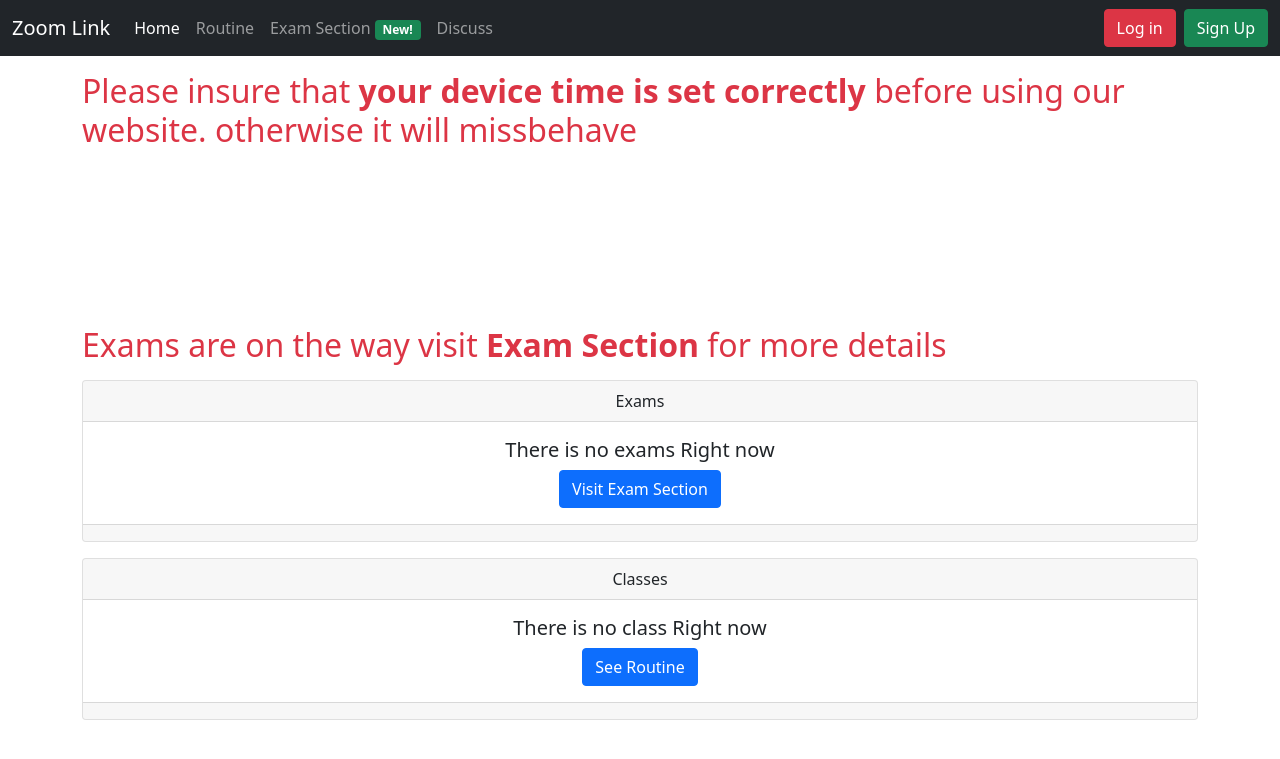
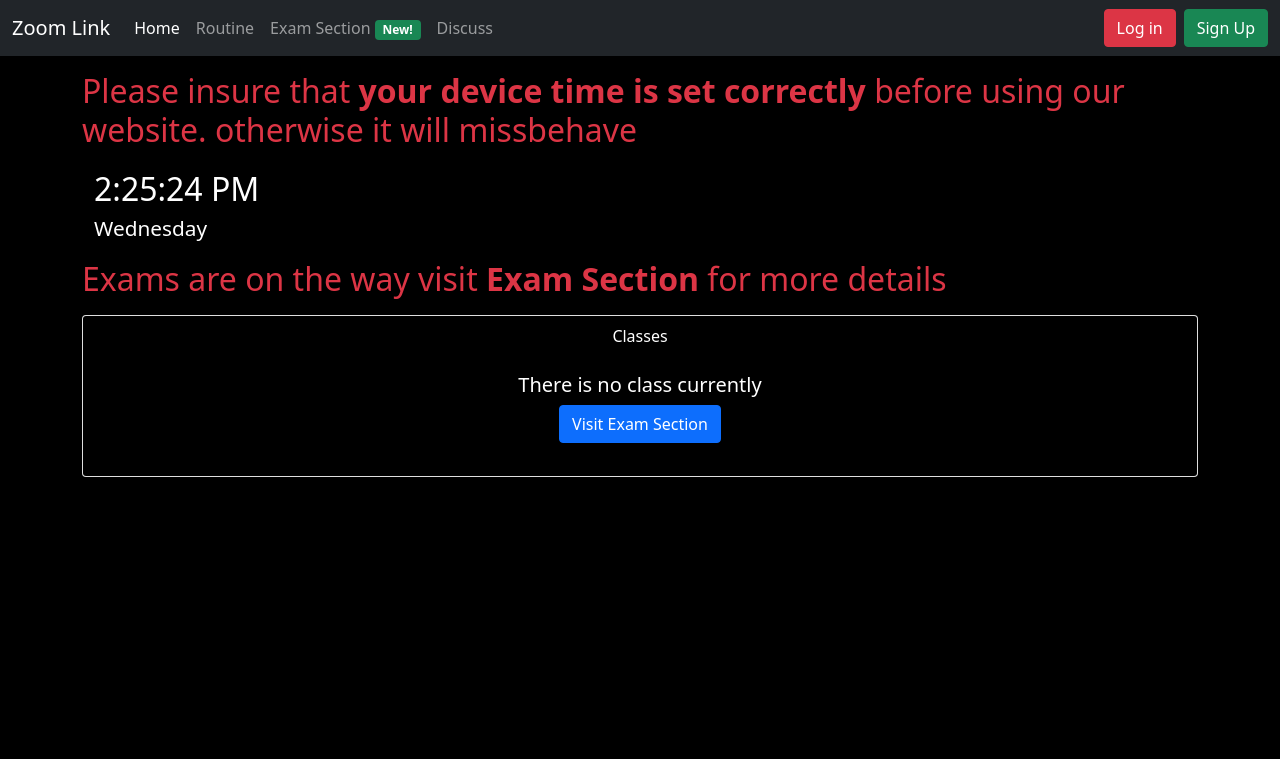
Before and after one commit to mahi736/zoomlink, a PHP site: page / in a window 1280 px wide. Shown: the top 759 px of the page. Run offline with PHP 8.4, Linux system fonts and the light colour scheme; some libraries are stand-ins or nearby versions.

Commit message:
dark theme and automate

```diff
--- a/discuss.php
+++ b/discuss.php
@@ -95,6 +95,10 @@ else{
     <script src="https://cdn.jsdelivr.net/npm/sweetalert2@10"></script>
     <style>
     /* extra css */
+    body{
+        background-color: black !important;
+        color: white !important;
+    }
     h3 {
         color: green;
     }
--- a/exam.php
+++ b/exam.php
@@ -15,6 +15,10 @@ session_start(); // statrs the session
 
     <title>Exam Section</title>
     <style>
+    body{
+        background-color: black !important;
+        color: white !important;
+    }
     .img-fluid {
         height: 100%;
         width: 100%;
--- a/index.php
+++ b/index.php
@@ -1,36 +1,3 @@
-<?php
-date_default_timezone_set('Asia/Dhaka'); // seting our timezone
-$time_string = date("Gi"); // returns a string
-$time = (int)$time_string; // converting the string to integar
-// setting up Default values of the routine
-$exam_1 = false;
-$exam_2 = false;
-$no_exam = true;
-$no_class = true;
-$class_1 = false;
-$class_2 = false;
-include 'partials/_dbconnect.php';
-// setting the routine.
-if($time > 945 && $time <= 1050){
-    $exam_1 = true;
-    $no_exam = false;
-}
-if($time > 1050 && $time <= 1140){
-    $exam_2 = true;
-    $no_exam = false;
-}
-if($time > 1140 && $time <= 1230){
-    $class_1 = true;
-    $no_class = false;
-}
-if($time > 1230 && $time <= 1320){
-    $class_2 = true;
-    $no_class = false;
-}
-// if(date('l') == "Friday"){
-// }
-
-?>
 <!doctype html>
 <html lang="en">
 
@@ -48,6 +15,13 @@ if($time > 1230 && $time <= 1320){
     <!-- extra css -->
 
     <style>
+    body{
+        background-color: black !important;
+        color: white;
+    }
+    .card-header, .card-body, .card-footer{
+        background-color: black !important;
+    }
     .fix {
         display: flex;
         justify-content: right;
@@ -55,6 +29,13 @@ if($time > 1230 && $time <= 1320){
 
     h3 {
         color: green;
+    }
+    #clock{
+        color: white;
+        font-size: 2rem;
+    }
+    #datebl{
+        font-size: 1.3rem;
     }
     </style>
 </head>
@@ -71,7 +52,7 @@ if($time > 1230 && $time <= 1320){
             website.
             otherwise it will missbehave</h2>
         <!-- clock -->
-        <div class="fix">
+        <!-- <div class="fix">
             <div class="cleanslate w24tz-current-time w24tz-middle"
                 style="display: inline-block !important; visibility: hidden !important; min-width:300px !important; min-height:145px !important;">
                 <p><a href="//24timezones.com/Dhaka/time" style="text-decoration: none" class="clock24"
@@ -79,128 +60,27 @@ if($time > 1230 && $time <= 1320){
                         title="Dhaka Time" target="_blank" rel="nofollow">Time in Dhaka</a></p>
                 <div id="clock_block_cb5fd1bb52daa5a"></div>
             </div>
+        </div> -->
+        <!-- <script type="text/javascript" src="//w.24timezones.com/l.js" async></script> -->
+        <div class="container">
+            <div id="clock"></div>
+            <div id="datebl"></div>
         </div>
-        <script type="text/javascript" src="//w.24timezones.com/l.js" async></script>
         <h2 class="text-danger my-3">Exams are on the way visit <b>Exam Section</b> for more details</h2>
-        <!-- exam section  -->
-        <?php
-            if($no_exam){
-                echo '<div class="card text-center my-3">
+        <div class="card text-center my-3">
             <div class="card-header">
-                    Exams
+                Classes
             </div>
             <div class="card-body">
-                    <h5 class="card-title">There is no exams Right now</h5>
+                <h5 id="teach" class="card-title"></h5>
+                <p id="passbl" class="card-title"></p>
+                <a id="button" class="btn btn-outline-danger" target="_blank">Join class</a>
                 <a href="exam.php" class="btn btn-primary">Visit Exam Section</a>
             </div>
             <div class="card-footer text-muted">
 
             </div>
-            </div>';
-            }
-            if($exam_1){
-                $sql = "SELECT * FROM `exams` WHERE `no.` = 1";
-                $result = mysqli_query($conn, $sql);
-                $row = mysqli_fetch_assoc($result);
-                $subject = $row['subject'];
-                echo '<div class="card text-center my-3">
-                <div class="card-header">
-                    Exams
         </div>
-                <div class="card-body">
-                    <h5 class="card-title">'. $subject .' Exam (RK Sir)</h5>
-                    <p class="card-text">Id: 5152750300 pass: rk@rumc</p>
-                    <a href="https://us05web.zoom.us/j/5152750300?pwd=RDRSWGxqT0pIUWNPcXIyTU1pSFJZUT09" target="_blank" class="btn btn-outline-danger">Join Exam</a>
-                    <a href="exam.php" class="btn btn-primary">View Details</a>
-                </div>
-                <div class="card-footer text-muted">
-                </div>
-            </div>';
-            }
-            if($exam_2){
-                $sql = "SELECT * FROM `exams` WHERE `no.` = 2";
-                $result = mysqli_query($conn, $sql);
-                $row = mysqli_fetch_assoc($result);
-                $subject = $row['subject'];
-                echo '<div class="card text-center my-3">
-                <div class="card-header">
-                    Exams
-                </div>
-                <div class="card-body">
-                    <h5 class="card-title">'. $subject .' Exam (INL Miss)</h5>
-                    <p class="card-text">Id: 9112900414 pass: inl@rumc</p>
-                    <a href="https://us04web.zoom.us/j/9112900414?pwd=YU80RXd1V0JwVVFkK0JOZWVMSDJUQT09" target="_blank" class="btn btn-outline-danger">Join Exam</a>
-                    <a href="exam.php" class="btn btn-primary">View Details</a>
-                </div>
-                <div class="card-footer text-muted">
-                </div>
-            </div>';
-            }
-        ?>
-
-        <!-- class section -->
-        <?php
-            if($no_class){
-                echo '<div class="card text-center my-3">
-                <div class="card-header">
-                    Classes
-                </div>
-                <div class="card-body">
-                    <h5 class="card-title">There is no class Right now</h5>
-                    <a href="exam.php" class="btn btn-primary">See Routine</a>
-                </div>
-                <div class="card-footer text-muted">
-
-                </div>
-            </div>';
-            }
-            if($class_1){
-                $sql = "SELECT * FROM `classes` WHERE `no.` = 1";
-                $result = mysqli_query($conn, $sql);
-                $row = mysqli_fetch_assoc($result);
-                $teacher = $row['teacher'];
-                $subject = $row['subject'];
-                $sql = "SELECT * FROM `teachers` WHERE `teacher` = '$teacher'";
-                $result = mysqli_query($conn, $sql);
-                $row = mysqli_fetch_assoc($result);
-                echo '<div class="card text-center my-3">
-                <div class="card-header">
-                    Classes
-                </div>
-                <div class="card-body">
-                    <h5 class="card-title">'. $subject .' ('. $row['teacher'] .' '. $row['gender'] .')</h5>
-                    <p class="card-text">Id: '. $row['id'] .' pass: '. $row['pass'] .'</p>
-                    <a href="'. $row['link'] .'" target="_blank" class="btn btn-outline-danger">Join Class</a>
-                    <a href="exam.php" class="btn btn-primary">View Details</a>
-                </div>
-                <div class="card-footer text-muted">
-                </div>
-            </div>';
-            }
-            if($class_2){
-                $sql = "SELECT * FROM `classes` WHERE `no.` = 2";
-                $result = mysqli_query($conn, $sql);
-                $row = mysqli_fetch_assoc($result);
-                $teacher = $row['teacher'];
-                $subject = $row['subject'];
-                $sql = "SELECT * FROM `teachers` WHERE `teacher` = '$teacher'";
-                $result = mysqli_query($conn, $sql);
-                $row = mysqli_fetch_assoc($result);
-                echo '<div class="card text-center my-3">
-                <div class="card-header">
-                    Classes
-                </div>
-                <div class="card-body">
-                    <h5 class="card-title">'. $subject .' ('. $row['teacher'] .' '. $row['gender'] .')</h5>
-                    <p class="card-text">Id: '. $row['id'] .' pass: '. $row['pass'] .'</p>
-                    <a href="'. $row['link'] .'" target="_blank" class="btn btn-outline-danger">Join Class</a>
-                    <a href="exam.php" class="btn btn-primary">View Details</a>
-                </div>
-                <div class="card-footer text-muted">
-                </div>
-            </div>';
-            }
-        ?>
     </div>
 
 
@@ -219,6 +99,7 @@ if($time > 1230 && $time <= 1320){
     }
     ?>
 
+    <script src="service.js"></script>
     <!-- Optional JavaScript; choose one of the two! -->
 
     <!-- Option 1: Bootstrap Bundle with Popper -->
```
Also changed, not shown: routine.php (+8 -0 lines), service.js (added, +156 -0 lines). Lines whose indentation alone changed are shown as unchanged.
